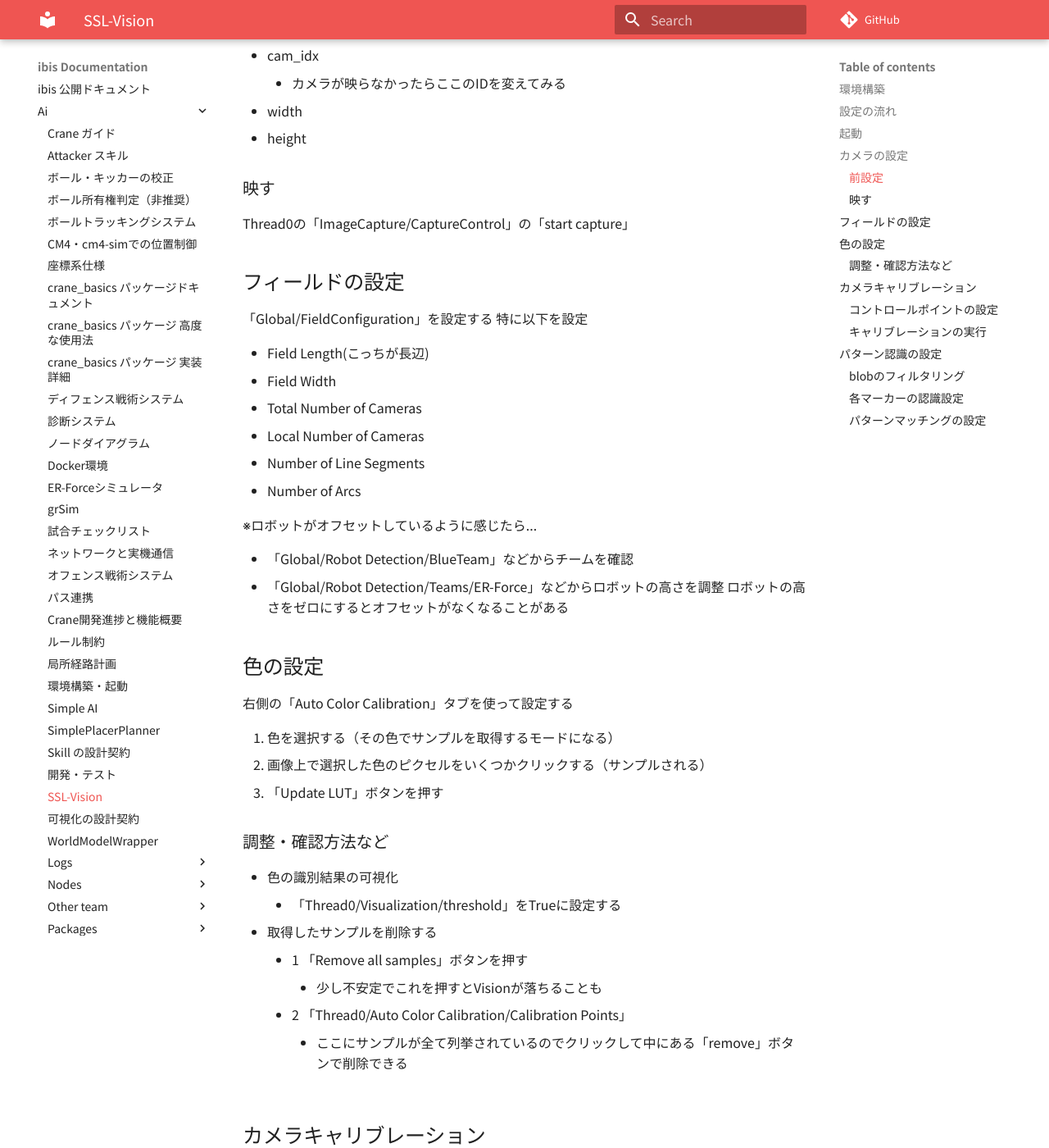
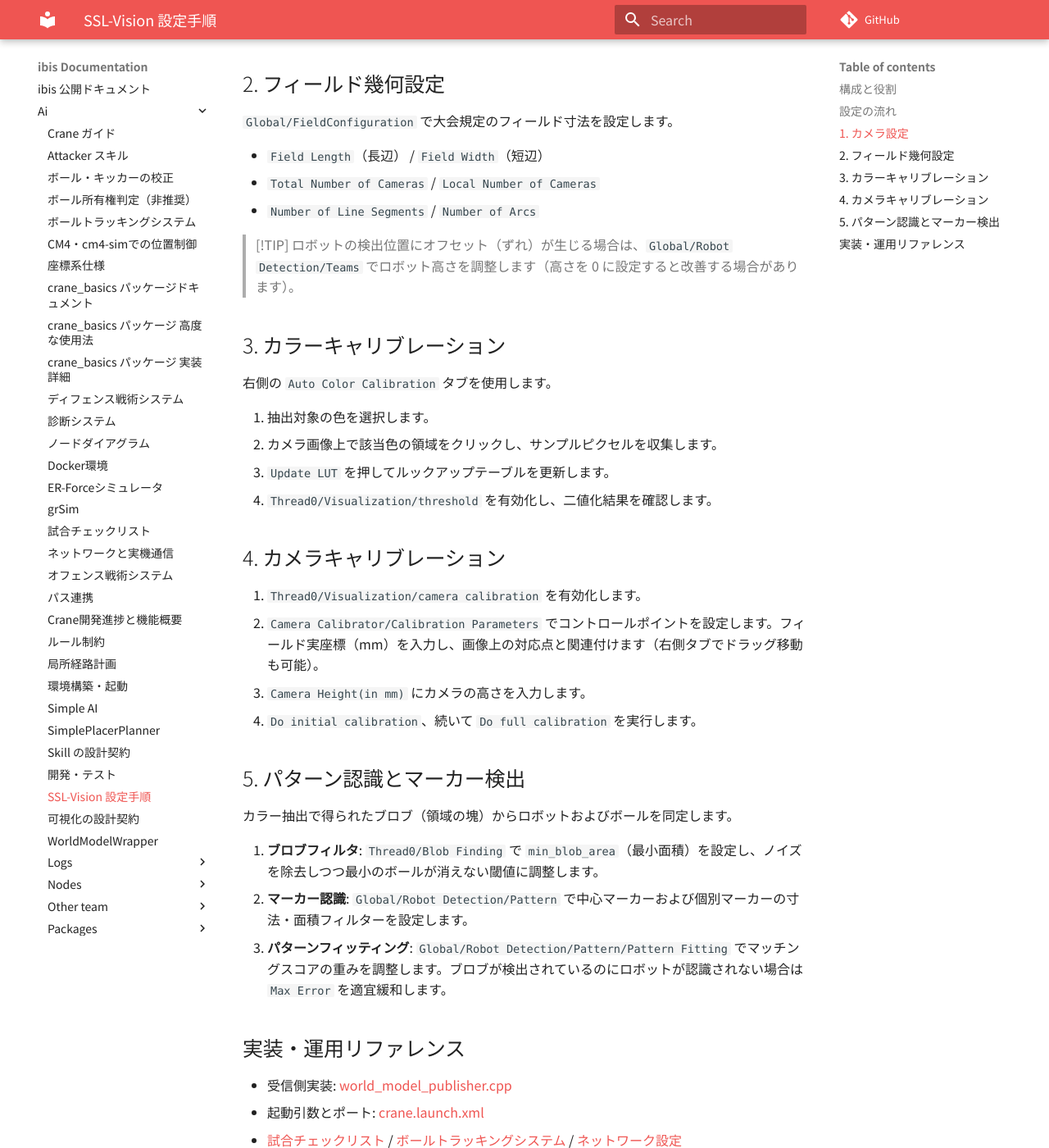
Before and after one commit to ibis-ssl/ibis_documentation, an MkDocs documentation site: the page built from docs/ai/vision.md, in a window 1280 px wide and 1400 px high, scrolled down 1085 px. Shown: the whole window at 82% size. Built offline with MkDocs 1.6.1 and Material for MkDocs 9.7.7, drawn with Linux system fonts in a browser that asks for light colours; nearby versions of some CDN libraries; some web fonts are replaced; comment, search, counter and statistics services are not loaded; some of the changed text lies outside the part shown.

Commit message:
🔄 synced local 'docs/ai' with remote 'docs'

````diff
--- a/docs/ai/vision.md
+++ b/docs/ai/vision.md
@@ -1,124 +1,70 @@
-# SSL-Vision
+# SSL-Vision 設定手順
 
-## 環境構築
+実機環境および大会運用における公式画像処理システム [SSL-Vision](https://github.com/RoboCup-SSL/ssl-vision) の設定と運用のガイドです。
 
-```bash
-git clone git@github.com:RoboCup-SSL/ssl-vision.git
-cd ssl-vision
-mkdir build
-cd build
-cmake .. -DUSE_V4L=true
-make -j
-cd ..
-./bin/vision
-```
+## 構成と役割
+
+- **実機環境**: 外部カメラからの映像を SSL-Vision が処理し、フィールド幾何情報（Geometry）およびボール・ロボット検出情報（Detection）をマルチキャスト配信します。
+- **Crane 側の受信**: ポート `10020`（既定値）で受信し、`crane_world_model_publisher` が世界モデルを構築します。
+- **Docker 開発環境**: 通常は `ssl-vision-client` コンテナ（ポート `8082`）やシミュレータが Vision データを模擬・中継します。
+
+ビルドとソースは [RoboCup-SSL/ssl-vision](https://github.com/RoboCup-SSL/ssl-vision) を参照してください。
 
 ## 設定の流れ
 
-1. 起動
-2. カメラの設定
-3. フィールドの設定
-4. 色の設定
-5. カメラキャリブレーション
-6. マスクの設定
-7. Blobの設定
-8. ボール・ロボット認識の設定
-9. ネットワークの設定
+1. 起動とカメラ認識
+2. カメラ画像取得
+3. フィールド幾何設定
+4. カラーキャリブレーション（LUT作成）
+5. カメラ幾何キャリブレーション
+6. ブロブ（Blob）検出・マーカー認識調整
+7. ネットワーク配信確認
 
-## 起動
+## 1. カメラ設定
 
-リポジトリのルートディレクトリで以下のコマンドを実行する．
+1. **起動**: リポジトリルートで `./bin/vision` を実行します。
+2. **キャプチャ設定**: `Thread0/ImageCapture/Video 4 Linux/CaptureSettings` で以下を設定します。
+   - `cam_idx`: カメラデバイス番号（映らない場合は変更して試行）
+   - `width` / `height`: 解像度
+3. **取り込み開始**: `Thread0/ImageCapture/CaptureControl` で `start capture` を選択します。
 
-```bash
-./bin/vision
-```
+## 2. フィールド幾何設定
 
-## カメラの設定
+`Global/FieldConfiguration` で大会規定のフィールド寸法を設定します。
 
-### 前設定
+- `Field Length`（長辺） / `Field Width`（短辺）
+- `Total Number of Cameras` / `Local Number of Cameras`
+- `Number of Line Segments` / `Number of Arcs`
 
-Thread0の「ImageCapture/Video 4 Linux/CaptureSettings」で以下を設定
+> [!TIP]
+> ロボットの検出位置にオフセット（ずれ）が生じる場合は、`Global/Robot Detection/Teams` でロボット高さを調整します（高さを 0 に設定すると改善する場合があります）。
 
-- cam_idx
-  - カメラが映らなかったらここのIDを変えてみる
-- width
-- height
+## 3. カラーキャリブレーション
 
-### 映す
+右側の `Auto Color Calibration` タブを使用します。
 
-Thread0の「ImageCapture/CaptureControl」の「start capture」
+1. 抽出対象の色を選択します。
+2. カメラ画像上で該当色の領域をクリックし、サンプルピクセルを収集します。
+3. `Update LUT` を押してルックアップテーブルを更新します。
+4. `Thread0/Visualization/threshold` を有効化し、二値化結果を確認します。
 
-## フィールドの設定
+## 4. カメラキャリブレーション
 
-「Global/FieldConfiguration」を設定する
-特に以下を設定
+1. `Thread0/Visualization/camera calibration` を有効化します。
+2. `Camera Calibrator/Calibration Parameters` でコントロールポイントを設定します。フィールド実座標（mm）を入力し、画像上の対応点と関連付けます（右側タブでドラッグ移動も可能）。
+3. `Camera Height(in mm)` にカメラの高さを入力します。
+4. `Do initial calibration`、続いて `Do full calibration` を実行します。
 
-- Field Length(こっちが長辺)
-- Field Width
-- Total Number of Cameras
-- Local Number of Cameras
-- Number of Line Segments
-- Number of Arcs
+## 5. パターン認識とマーカー検出
 
-※ロボットがオフセットしているように感じたら...
+カラー抽出で得られたブロブ（領域の塊）からロボットおよびボールを同定します。
 
-- 「Global/Robot Detection/BlueTeam」などからチームを確認
-- 「Global/Robot Detection/Teams/ER-Force」などからロボットの高さを調整
-  ロボットの高さをゼロにするとオフセットがなくなることがある
+1. **ブロブフィルタ**: `Thread0/Blob Finding` で `min_blob_area`（最小面積）を設定し、ノイズを除去しつつ最小のボールが消えない閾値に調整します。
+2. **マーカー認識**: `Global/Robot Detection/Pattern` で中心マーカーおよび個別マーカーの寸法・面積フィルターを設定します。
+3. **パターンフィッティング**: `Global/Robot Detection/Pattern/Pattern Fitting` でマッチングスコアの重みを調整します。ブロブが検出されているのにロボットが認識されない場合は `Max Error` を適宜緩和します。
 
-## 色の設定
+## 実装・運用リファレンス
 
-右側の「Auto Color Calibration」タブを使って設定する
-
-1. 色を選択する（その色でサンプルを取得するモードになる）
-2. 画像上で選択した色のピクセルをいくつかクリックする（サンプルされる）
-3. 「Update LUT」ボタンを押す
-
-### 調整・確認方法など
-
-- 色の識別結果の可視化
-  - 「Thread0/Visualization/threshold」をTrueに設定する
-- 取得したサンプルを削除する
-  - 1 「Remove all samples」ボタンを押す
-    - 少し不安定でこれを押すとVisionが落ちることも
-  - 2 「Thread0/Auto Color Calibration/Calibration Points」
-    - ここにサンプルが全て列挙されているのでクリックして中にある「remove」ボタンで削除できる
-
-## カメラキャリブレーション
-
-「Thread0/Visualization/camera calibration」をTrueにする
-
-### コントロールポイントの設定
-
-各スレッドの「Camera Calibrator/Calibration Parameters(list)」以下でコントロールポイントの設定ができる。
-それぞれのコントロールポイントのフィールドのxyの座標をmm単位で設定した後、カメラ画像上の点と対応付ける。
-座標を直に設定してもよいが、右の「Camera Calibration」タブを開いた状態にすると、コントロールポイントをドラッグして移動することができる。
-
-### キャリブレーションの実行
-
-コントロールポイントを設定したら、キャリブレーションを実行する。
-まず、右の「Camera Calibration」タブを開いて一番下の「Initial Camera Parameters」にある「Camera Height(in mm)」にカメラの高さを設定する。
-次に、「Do initial calibration」「Do full calibration」の順にボタンを押してキャリブレーションを実行する。
-
-## パターン認識の設定
-
-色が設定できると、「blob」と呼ばれる画像上の同色の塊が認識されるようになる。
-認識されている様子は各スレッドの「Visualization/blobs」にチェックを入れることで確認できる。
-SSL-Visionでは、このblobに対してパターン認識を行い、ロボットやボールを認識する。
-
-### blobのフィルタリング
-
-各スレッドの「Blob Finding」にて認識するblobの最小面積(単位：ピクセル)「min_blob_area」や最大認識数「max regions」などを設定できる。
-
-「min_blob_area」は認識物体の中で一番小さいボールが消えない程度に設定するとよいだろう。
-
-### 各マーカーの認識設定
-
-「Global/Robot Detection/Pattern」の「Center Marker」や「Other Markers」でマーカーの認識調整が行える。
-ここでは認識されるマーカーの（画像上の）最小・最大の幅・高さ・面積のフィルターを設定できる。
-
-### パターンマッチングの設定
-
-「Global/Robot Detection/Pattern/Pattern Fitting」でパターンマッチングの設定が行える。
-マッチングスコアの重みを調整することができる。
-blobが認識できているのに、ロボットが認識されない場合は、「Max Error」を大きくしてみて見るのも良いだろう。
+- 受信側実装: [world_model_publisher.cpp](https://github.com/ibis-ssl/crane/blob/develop/crane_world_model_publisher/src/world_model_publisher.cpp)
+- 起動引数とポート: [crane.launch.xml](https://github.com/ibis-ssl/crane/blob/develop/crane_bringup/launch/crane.launch.xml)
+- [試合チェックリスト](match.md) / [ボールトラッキングシステム](ball_tracking_system.md) / [ネットワーク設定](network.md)
````
Also changed, not shown: docs/ai/grSim.md (+32 -5 lines), docs/ai/rvo2_local_planner.md (+1 -1 lines).
